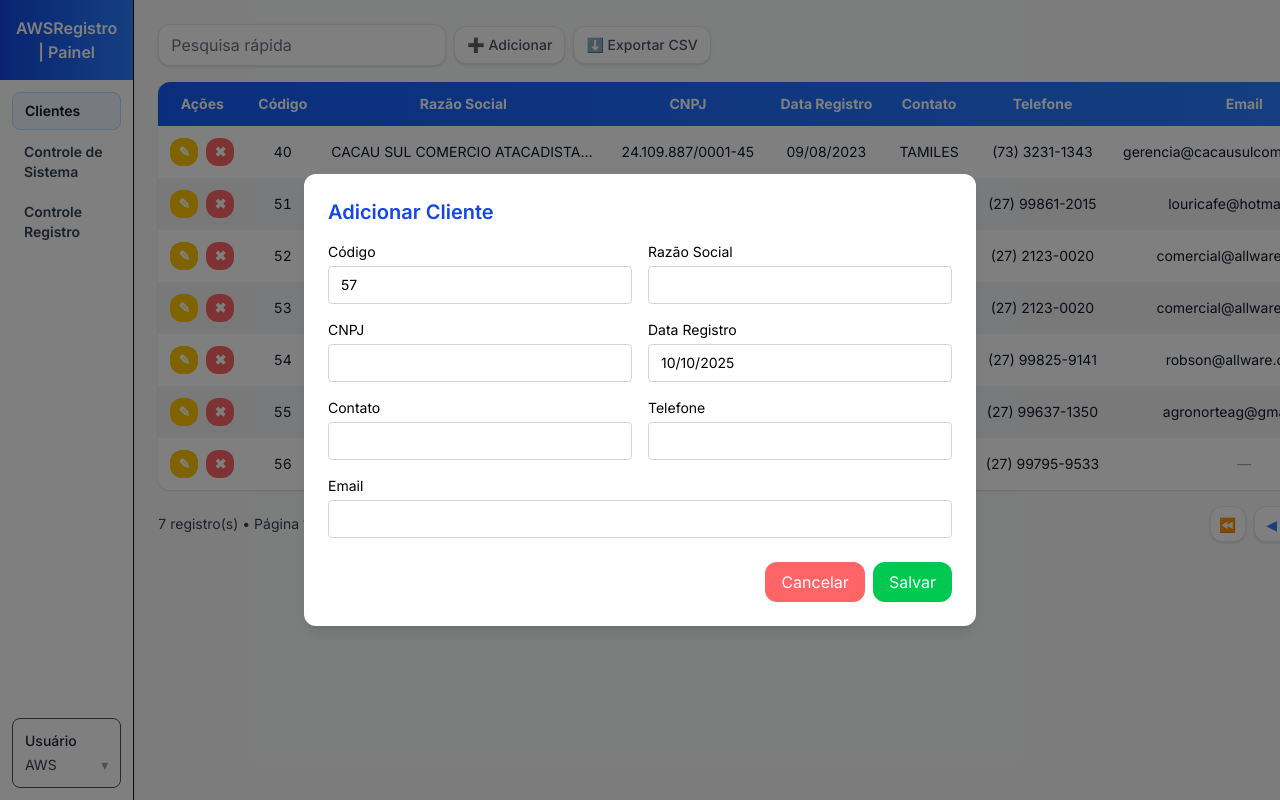
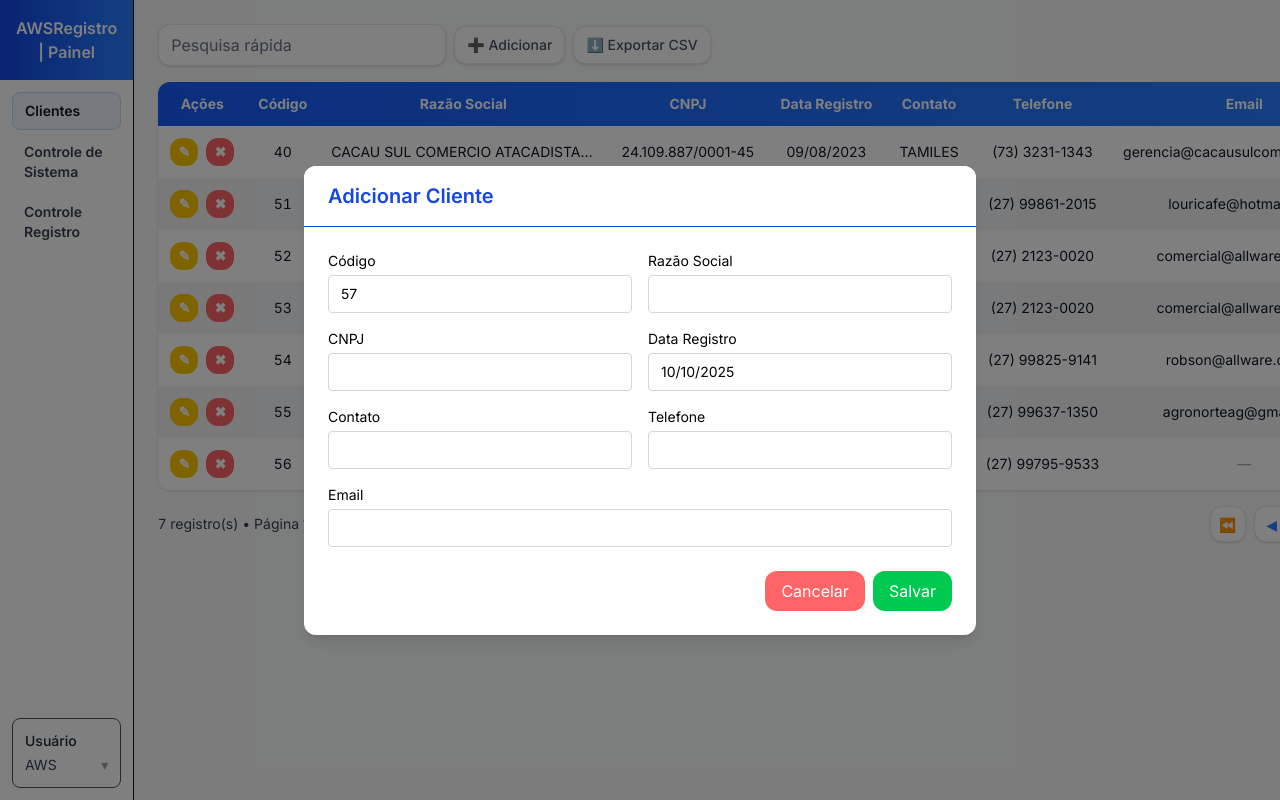
Before and after one commit to justRenzinza/AWSRegistro, a Next.js app: page /clientes in a window 1280 px wide. Both pictures are taken after a click on the button "➕ Adicionar". Shown: the top 800 px of the page. Built offline with nearby package versions, Linux system fonts and the light colour scheme.

Commit message:
popup atualizado

```diff
--- a/app/(pages)/clientes/page.tsx
+++ b/app/(pages)/clientes/page.tsx
@@ -125,6 +125,18 @@ export default function ClientesPage() {
 	useEffect(() => {
 		setPage((p) => Math.min(p, totalPages));
 	}, [totalPages]);
+
+	/* trava/destrava o scroll do body quando o modal abre/fecha */
+	useEffect(() => {
+		if (editingId !== null) {
+			document.body.style.overflow = "hidden";
+		} else {
+			document.body.style.overflow = "";
+		}
+		return () => {
+			document.body.style.overflow = "";
+		};
+	}, [editingId]);
 
 	function toggleSort(key: SortKey) {
 		if (sortKey !== key) {
@@ -544,12 +556,24 @@ export default function ClientesPage() {
 
 			{/* popup adicionar/editar */}
 			{editingId !== null && (
-				<div className="fixed inset-0 z-50 flex items-center justify-center bg-black/50 p-3">
-					<div className="w-full max-w-2xl rounded-xl bg-white p-6 shadow-lg">
-						<h2 className="mb-4 text-xl font-semibold text-blue-700">
+				<div
+					className="fixed inset-0 z-50"
+					role="dialog"
+					aria-modal="true"
+					aria-label={editingId === 0 ? "Adicionar Cliente" : "Editar Cliente"}
+				>
+					{/* backdrop */}
+					<div className="absolute inset-0 bg-black/50" />
+
+					{/* wrapper: full-screen no mobile, centralizado no desktop */}
+					<div className="absolute inset-0 flex items-stretch sm:items-center justify-center p-0 sm:p-3">
+						{/* card: ocupa a tela no mobile; no desktop vira caixa centralizada */}
+						<div className="h-full w-full sm:h-auto sm:w-full sm:max-w-2xl rounded-none sm:rounded-xl bg-white shadow-lg overflow-y-auto">
+							<h2 className="sticky top-0 z-10 px-6 py-4 text-xl font-semibold text-blue-700 bg-white border-b">
 								{editingId === 0 ? "Adicionar Cliente" : "Editar Cliente"}
 							</h2>
 
+							<div className="p-6">
 								<div className="grid grid-cols-1 gap-4 md:grid-cols-2">
 									<label className="text-sm">
 										<span className="mb-1 block text-black">Código</span>
@@ -646,6 +670,8 @@ export default function ClientesPage() {
 								</div>
 							</div>
 						</div>
+					</div>
+				</div>
 			)}
 		</div>
 	);
--- a/app/(pages)/controle-sistema/page.tsx
+++ b/app/(pages)/controle-sistema/page.tsx
@@ -79,6 +79,18 @@ export default function ControleDeSistemaPage() {
 
 	/* sidebar mobile */
 	const [openSidebar, setOpenSidebar] = useState(false);
+
+	/* trava/destrava scroll do fundo quando modal abre/fecha */
+	useEffect(() => {
+		if (editingId !== null) {
+			document.body.style.overflow = "hidden";
+		} else {
+			document.body.style.overflow = "";
+		}
+		return () => {
+			document.body.style.overflow = "";
+		};
+	}, [editingId]);
 
 	function toggleSort(key: SortKey) {
 		if (sortKey !== key) {
@@ -203,7 +215,6 @@ export default function ControleDeSistemaPage() {
 		const nome = `controle_sistema_${new Date().toISOString().slice(0, 10)}.csv`;
 		downloadCSV(csv, nome);
 	}
-
 
 	function handlePrint() {
 		window.print();
@@ -501,12 +512,24 @@ export default function ControleDeSistemaPage() {
 
 			{/* -------------------- POPUP -------------------- */}
 			{editingId !== null && (
-				<div className="fixed inset-0 z-50 flex items-center justify-center bg-black/50 p-3">
-					<div className="w-full max-w-2xl rounded-xl bg-white p-6 shadow-lg">
-						<h2 className="mb-4 text-xl font-semibold text-blue-700">
+				<div
+					className="fixed inset-0 z-50"
+					role="dialog"
+					aria-modal="true"
+					aria-label={editingId === 0 ? "Adicionar Registro" : "Editar Registro"}
+				>
+					{/* backdrop */}
+					<div className="absolute inset-0 bg-black/50" />
+
+					{/* wrapper full-screen no mobile; centralizado no desktop */}
+					<div className="absolute inset-0 flex items-stretch sm:items-center justify-center p-0 sm:p-3">
+						{/* card: ocupa toda a tela no mobile e rola internamente */}
+						<div className="h-full w-full sm:h-auto sm:w-full sm:max-w-2xl rounded-none sm:rounded-xl bg-white shadow-lg overflow-y-auto">
+							<h2 className="sticky top-0 z-10 px-6 py-4 text-xl font-semibold text-blue-700 bg-white border-b">
 								{editingId === 0 ? "Adicionar Registro" : "Editar Registro"}
 							</h2>
 
+							<div className="p-6">
 								<div className="grid grid-cols-1 gap-4 md:grid-cols-2">
 									<label className="text-sm md:col-span-2">
 										<span className="mb-1 block text-black">Cliente *</span>
@@ -583,6 +606,8 @@ export default function ControleDeSistemaPage() {
 								</div>
 							</div>
 						</div>
+					</div>
+				</div>
 			)}
 			{/* ------------------------------------------------ */}
 		</div>
```
Lines whose indentation alone changed are shown as unchanged.
